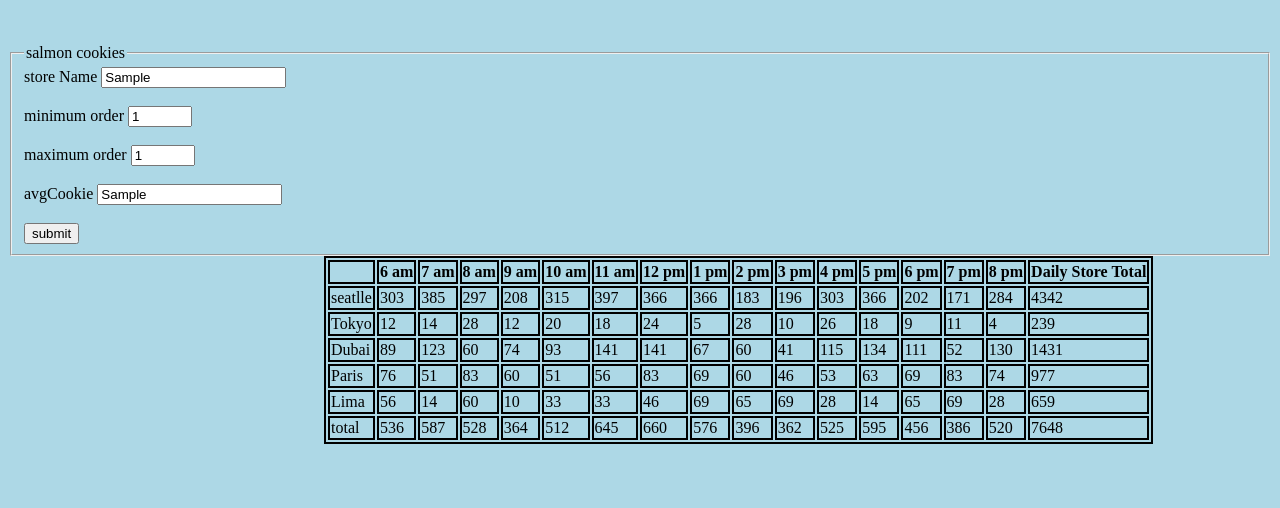
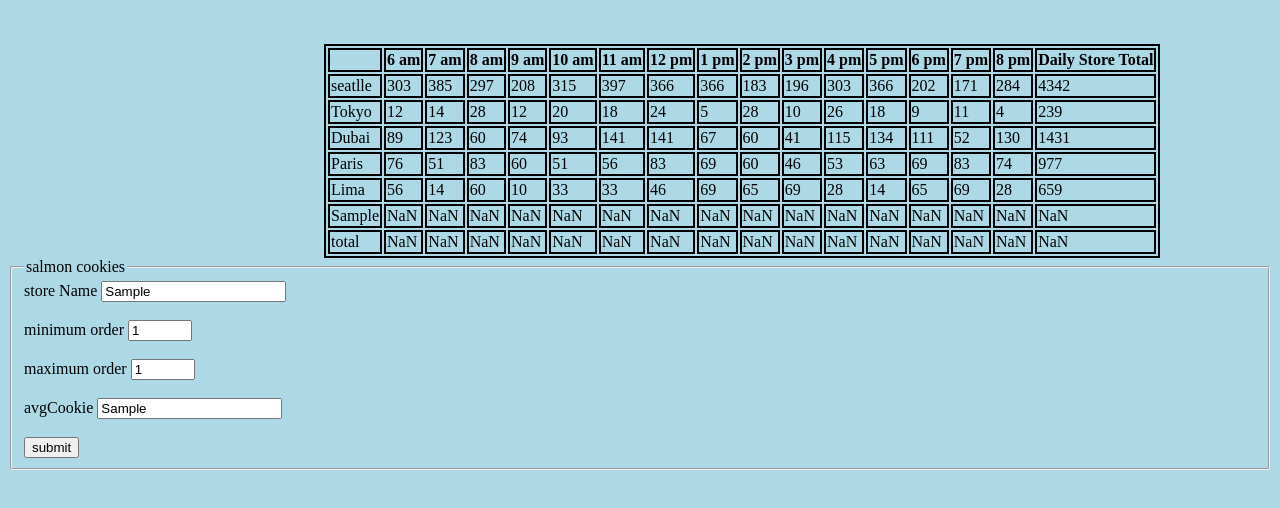
Before and after one commit to HusseinAlkarmi/Salmon-cookies, a plain HTML site: page sales.html in a window 1280 px wide. Both pictures are taken after typing "Sample", "Sample" into the empty fields and a click on the input "submit". Shown: the part 130-638 px from the top of the page. Drawn offline with Linux system fonts and the light colour scheme.

Commit message:
lab09 fix form

```diff
--- a/app.js
+++ b/app.js
@@ -55,20 +55,7 @@ Store.prototype.getcustPerHour= function(){
      tdEl5.textContent = this.total;
 }
 
-let myform = document.getElementById('myForm');
-myform.addEventListener('submit', addStore);
-function addStore(event) {
 
-    event.preventDefault();
-    let storeName = event.target.storeName.value;
-    let minCustomer = event.target.minCustomer.value;
-    let maxCustomer = event.target.maxCustomer.value;
-    let avgCookie = event.target.avgCookie.value;
-    let newStore = new Store(storeName , minCustomer, maxCustomer , avgCookie);
-    newStore.getcustomerNumber();
-    newStore.getsales();
-    newStore.render();
-}
 
     function createTableHeader() {
         let trEl = document.createElement('tr');
@@ -91,6 +78,30 @@ function addStore(event) {
         trEl.appendChild(thEl10);
         thEl10.textContent = 'Daily Store Total';
     }
+
+
+    let myform = document.getElementById('myForm');
+    myform.addEventListener('submit', addStore);
+    function addStore(event) {
+
+        event.preventDefault();
+        let location = event.target.location.value;
+        let minC = event.target.minC.value;
+        let maxC = event.target.maxC.value;
+        let avgCookie = event.target.avgCookie.value;
+        let newStore = new Store (location, minC, maxC, avgCookie);
+
+
+        let table = tableEl.rows.length-1;
+            tableEl.deleteRow(table);
+
+        newStore.getcustPerHour();
+        newStore.getavgCookiePerH();
+        newStore.render();
+
+        createTableFooter();
+
+        }
 
     createTableHeader();
 
--- a/sales.html
+++ b/sales.html
@@ -14,18 +14,24 @@
 
     <main>
 
+
+        <div id="container"></div>
+
+
+
+
         <form action = "" id = "myForm">
 
         <fieldset>
             <legend>salmon cookies </legend>
-            <label for="storeName">store Name</label>
-            <input type="text" name="storeName" id ="storeName" required minlength="4" maxlength="7"/>
+            <label for="location">store Name</label>
+            <input type="text" name="location" id ="location" required minlength="2" maxlength="20"/>
             <br /><br />
-            <label for="minCustomer">minimum order</label>
-            <input type="number" name="minCustomer" id="minCustomer"  required value="1" min="1" max="200" />
+            <label for="minC">minimum order</label>
+            <input type="number" name="minC" id="minC"  required value="1" min="1" max="500" />
             <br /><br />
-            <label for="maxCustomer">maximum order</label>
-            <input type="number" name="maxCustomer" id="maxCustomer" required  value="1" min="1" max="200" />
+            <label for="maxC">maximum order</label>
+            <input type="number" name="maxC" id="maxC" required  value="1" min="1" max="500" />
             <br /><br />
             <label for="avgCookie">avgCookie</label>
             <input type="text" name="avgCookie" id="avgCookie" required/>
@@ -35,7 +41,7 @@
         </form>
     </fieldset>
 
-        <div id="container"></div>
+
 
     </main>
 
```
